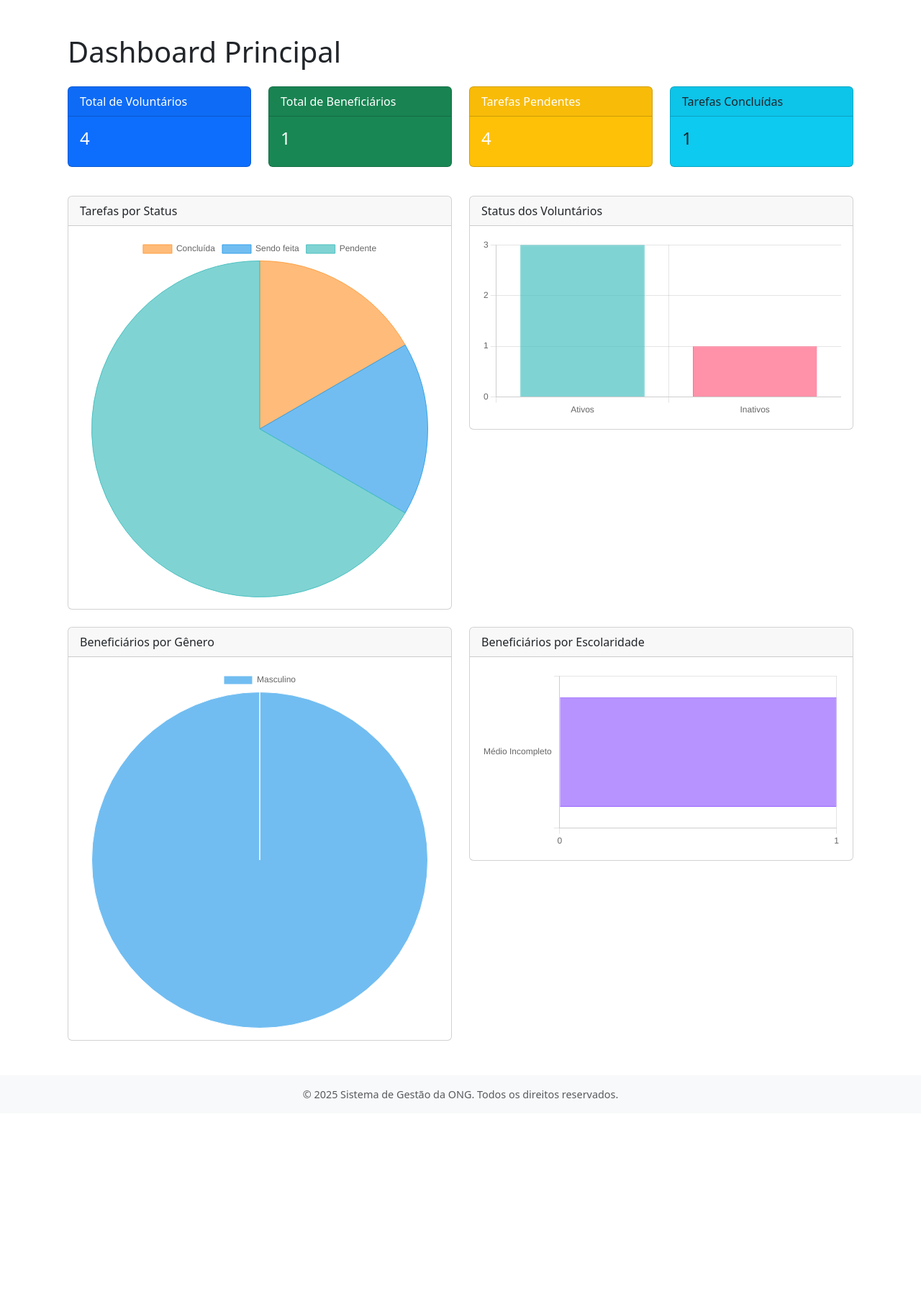
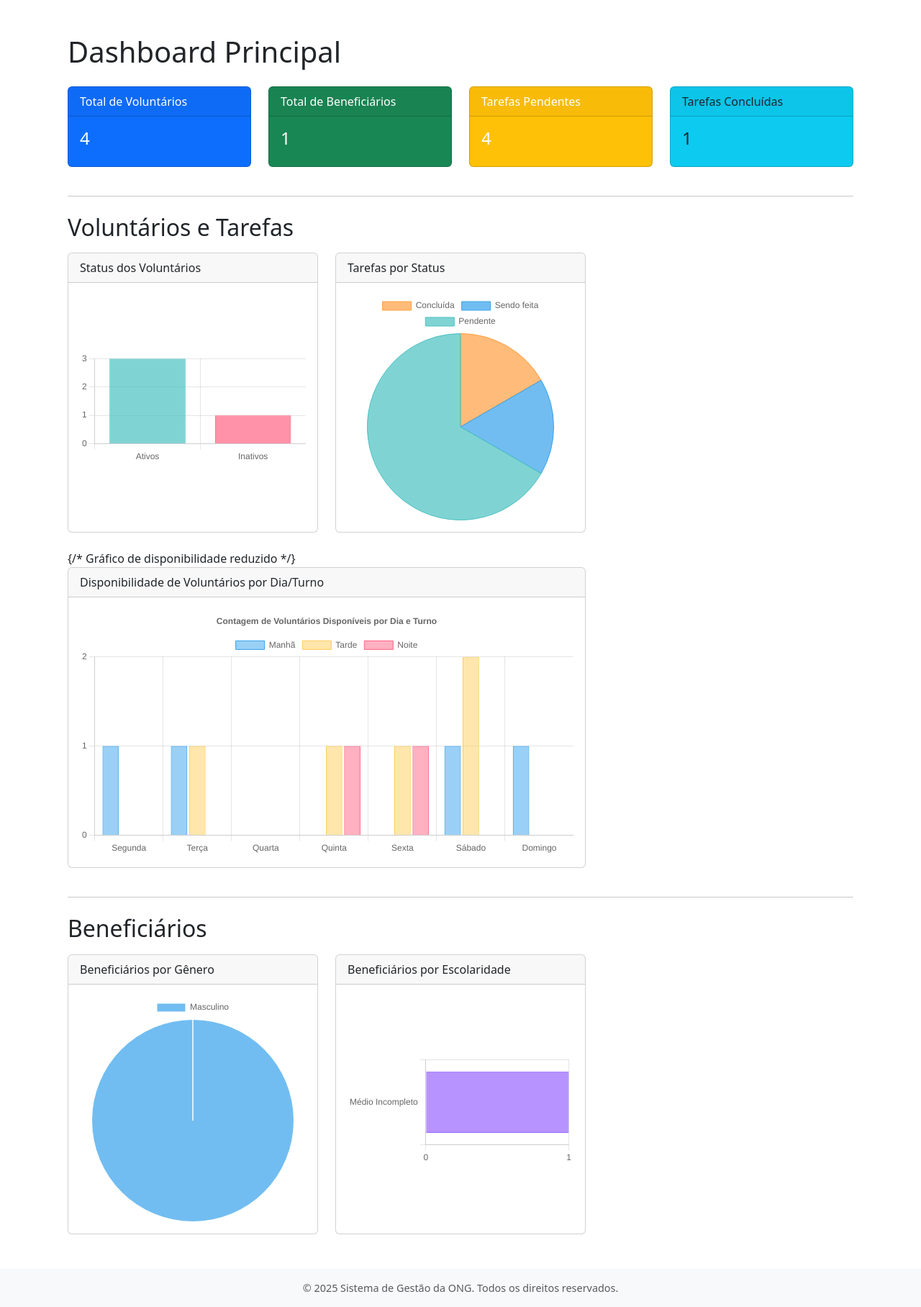
Before and after one commit to andreelzs/GestaoRenatoRodriguesONG, a Django app: page /dashboard/ in a window 1280 px wide. Shown: the part 56-1872 px from the top of the page at 72% size. Before the commit the page ends 1582 px from the top, so only its background shows below. Run offline with Django 4.2, Linux system fonts and the light colour scheme; a user stored in the database is signed in; data comes from the database, SQL or seed files in the repository; both versions use the stored data as it was after the commit.

Commit message:
Melhorias no dashboard
Adição de novos gráficos e melhorias na organização da página

```diff
--- /dev/null
+++ b/core/static/core/js/dashboard_charts.js
@@ -0,0 +1,189 @@
+document.addEventListener('DOMContentLoaded', function () {
+    // Função auxiliar para ler e parsear JSON de tags de script
+    const getJsonFromScriptTag = (scriptTagId) => {
+        const scriptTag = document.getElementById(scriptTagId);
+        if (!scriptTag) {
+            console.error(`Elemento script #${scriptTagId} não encontrado.`);
+            return null;
+        }
+        const rawText = scriptTag.textContent;
+        console.log(`Conteúdo bruto do script tag #${scriptTagId}:`, rawText);
+        try {
+            let parsedData = JSON.parse(rawText);
+            console.log(`Dados após 1º parse de #${scriptTagId}:`, parsedData, `É array? ${Array.isArray(parsedData)}`, `É string? ${typeof parsedData === 'string'}`);
+
+            if (typeof parsedData === 'string') {
+                console.log(`Tentando 2º parse para #${scriptTagId} pois o 1º resultou em string.`);
+                parsedData = JSON.parse(parsedData); // Tenta o segundo parse
+                console.log(`Dados após 2º parse de #${scriptTagId}:`, parsedData, `É array? ${Array.isArray(parsedData)}`);
+            }
+
+            // Log final do estado dos dados antes de retornar
+            console.log(`Dados finais (antes de retornar) de #${scriptTagId}:`, parsedData, Array.isArray(parsedData) ? "É um array" : "NÃO é um array");
+            return parsedData;
+        } catch (e) {
+            console.error(`Erro durante o parseamento JSON do script tag #${scriptTagId}:`, rawText, e);
+            return null;
+        }
+    };
+
+    // Gráfico de Tarefas por Status (Pizza)
+    if (document.getElementById('graficoTarefasStatus')) {
+        const statusLabels = getJsonFromScriptTag('status-labels-data');
+        const statusData = getJsonFromScriptTag('status-data-data');
+
+        console.log("Para graficoTarefasStatus - statusLabels:", statusLabels, "É array?", Array.isArray(statusLabels));
+        console.log("Para graficoTarefasStatus - statusData:", statusData, "É array?", Array.isArray(statusData));
+
+        if (statusLabels && statusData && Array.isArray(statusLabels) && Array.isArray(statusData)) {
+            const ctxTarefasStatus = document.getElementById('graficoTarefasStatus').getContext('2d');
+            new Chart(ctxTarefasStatus, {
+                type: 'pie',
+                data: {
+                    labels: statusLabels,
+                    datasets: [{
+                        label: 'Tarefas por Status',
+                        data: statusData,
+                        backgroundColor: ['rgba(255, 159, 64, 0.7)', 'rgba(54, 162, 235, 0.7)', 'rgba(75, 192, 192, 0.7)', 'rgba(153, 102, 255, 0.7)', 'rgba(255, 99, 132, 0.7)'],
+                        borderColor: ['rgba(255, 159, 64, 1)', 'rgba(54, 162, 235, 1)', 'rgba(75, 192, 192, 1)', 'rgba(153, 102, 255, 1)', 'rgba(255, 99, 132, 1)'],
+                        borderWidth: 1
+                    }]
+                },
+                options: { responsive: true, plugins: { legend: { position: 'top' }, title: { display: false } } }
+            });
+        } else {
+            console.error("Dados inválidos ou ausentes para graficoTarefasStatus. Labels é array:", Array.isArray(statusLabels), "Data é array:", Array.isArray(statusData));
+        }
+    }
+
+    // Gráfico de Status dos Voluntários (Barra)
+    if (document.getElementById('graficoVoluntariosStatus')) {
+        const voluntarioStatusLabels = getJsonFromScriptTag('voluntario-status-labels-data');
+        const voluntarioStatusData = getJsonFromScriptTag('voluntario-status-data-data');
+
+        console.log("Para graficoVoluntariosStatus - voluntarioStatusLabels:", voluntarioStatusLabels, "É array?", Array.isArray(voluntarioStatusLabels));
+        console.log("Para graficoVoluntariosStatus - voluntarioStatusData:", voluntarioStatusData, "É array?", Array.isArray(voluntarioStatusData));
+
+        if (voluntarioStatusLabels && voluntarioStatusData && Array.isArray(voluntarioStatusLabels) && Array.isArray(voluntarioStatusData)) {
+            const ctxVoluntariosStatus = document.getElementById('graficoVoluntariosStatus').getContext('2d');
+            new Chart(ctxVoluntariosStatus, {
+                type: 'bar',
+                data: {
+                    labels: voluntarioStatusLabels,
+                    datasets: [{
+                        label: 'Número de Voluntários',
+                        data: voluntarioStatusData,
+                        backgroundColor: ['rgba(75, 192, 192, 0.7)', 'rgba(255, 99, 132, 0.7)'],
+                        borderColor: ['rgba(75, 192, 192, 1)', 'rgba(255, 99, 132, 1)'],
+                        borderWidth: 1
+                    }]
+                },
+                options: { responsive: true, scales: { y: { beginAtZero: true, ticks: { stepSize: 1, precision: 0 } } }, plugins: { legend: { display: false } } }
+            });
+        } else {
+            console.error("Dados inválidos ou ausentes para graficoVoluntariosStatus. Labels é array:", Array.isArray(voluntarioStatusLabels), "Data é array:", Array.isArray(voluntarioStatusData));
+        }
+    }
+
+    // Gráfico de Beneficiários por Gênero (Pizza)
+    if (document.getElementById('graficoBeneficiariosGenero')) {
+        const generoLabels = getJsonFromScriptTag('genero-labels-data');
+        const generoData = getJsonFromScriptTag('genero-data-data');
+
+        console.log("Para graficoBeneficiariosGenero - generoLabels:", generoLabels, "É array?", Array.isArray(generoLabels));
+        console.log("Para graficoBeneficiariosGenero - generoData:", generoData, "É array?", Array.isArray(generoData));
+
+        if (generoLabels && generoData && Array.isArray(generoLabels) && Array.isArray(generoData)) {
+            const ctxBeneficiariosGenero = document.getElementById('graficoBeneficiariosGenero').getContext('2d');
+            new Chart(ctxBeneficiariosGenero, {
+                type: 'pie',
+                data: {
+                    labels: generoLabels,
+                    datasets: [{
+                        label: 'Beneficiários por Gênero',
+                        data: generoData,
+                        backgroundColor: ['rgba(54, 162, 235, 0.7)', 'rgba(255, 99, 132, 0.7)', 'rgba(255, 206, 86, 0.7)', 'rgba(75, 192, 192, 0.7)', 'rgba(153, 102, 255, 0.7)'],
+                        borderWidth: 1
+                    }]
+                },
+                options: { responsive: true, plugins: { legend: { position: 'top' } } }
+            });
+        } else {
+            console.error("Dados inválidos ou ausentes para graficoBeneficiariosGenero. Labels é array:", Array.isArray(generoLabels), "Data é array:", Array.isArray(generoData));
+        }
+    }
+
+    // Gráfico de Beneficiários por Escolaridade (Barra)
+    if (document.getElementById('graficoBeneficiariosEscolaridade')) {
+        const escolaridadeLabels = getJsonFromScriptTag('escolaridade-labels-data');
+        const escolaridadeData = getJsonFromScriptTag('escolaridade-data-data');
+
+        console.log("Para graficoBeneficiariosEscolaridade - escolaridadeLabels:", escolaridadeLabels, "É array?", Array.isArray(escolaridadeLabels));
+        console.log("Para graficoBeneficiariosEscolaridade - escolaridadeData:", escolaridadeData, "É array?", Array.isArray(escolaridadeData));
+
+        if (escolaridadeLabels && escolaridadeData && Array.isArray(escolaridadeLabels) && Array.isArray(escolaridadeData)) {
+            const ctxBeneficiariosEscolaridade = document.getElementById('graficoBeneficiariosEscolaridade').getContext('2d');
+            new Chart(ctxBeneficiariosEscolaridade, {
+                type: 'bar',
+                data: {
+                    labels: escolaridadeLabels,
+                    datasets: [{
+                        label: 'Beneficiários por Escolaridade',
+                        data: escolaridadeData,
+                        backgroundColor: 'rgba(153, 102, 255, 0.7)',
+                        borderColor: 'rgba(153, 102, 255, 1)',
+                        borderWidth: 1
+                    }]
+                },
+                options: { indexAxis: 'y', responsive: true, scales: { x: { beginAtZero: true, ticks: { stepSize: 1, precision: 0 } } }, plugins: { legend: { display: false } } }
+            });
+        } else {
+            console.error("Dados inválidos ou ausentes para graficoBeneficiariosEscolaridade. Labels é array:", Array.isArray(escolaridadeLabels), "Data é array:", Array.isArray(escolaridadeData));
+        }
+    }
+
+    // Gráfico de Disponibilidade de Voluntários (Barras Agrupadas)
+    if (document.getElementById('graficoDisponibilidadeVoluntarios')) {
+        const dispLabels = getJsonFromScriptTag('disp-labels-data');
+        const dispDatasetsRaw = getJsonFromScriptTag('disp-datasets-data');
+
+        console.log("Para graficoDisponibilidadeVoluntarios - dispLabels:", dispLabels, "É array?", Array.isArray(dispLabels));
+        console.log("Para graficoDisponibilidadeVoluntarios - dispDatasetsRaw:", dispDatasetsRaw, "É array?", Array.isArray(dispDatasetsRaw));
+
+        if (dispLabels && dispDatasetsRaw && Array.isArray(dispLabels) && Array.isArray(dispDatasetsRaw)) {
+            const turnosColors = [
+                { bg: 'rgba(54, 162, 235, 0.5)', border: 'rgba(54, 162, 235, 1)' }, // Manhã (Azul)
+                { bg: 'rgba(255, 206, 86, 0.5)', border: 'rgba(255, 206, 86, 1)' }, // Tarde (Amarelo)
+                { bg: 'rgba(255, 99, 132, 0.5)', border: 'rgba(255, 99, 132, 1)' }    // Noite (Vermelho)
+            ];
+
+            const finalDispDatasets = dispDatasetsRaw.map((dataset, index) => {
+                return {
+                    label: dataset.label,
+                    data: dataset.data,
+                    backgroundColor: turnosColors[index % turnosColors.length].bg,
+                    borderColor: turnosColors[index % turnosColors.length].border,
+                    borderWidth: 1
+                };
+            });
+
+            console.log("Para graficoDisponibilidadeVoluntarios - finalDispDatasets:", finalDispDatasets);
+
+            const ctxDisponibilidadeVoluntarios = document.getElementById('graficoDisponibilidadeVoluntarios').getContext('2d');
+            new Chart(ctxDisponibilidadeVoluntarios, {
+                type: 'bar',
+                data: {
+                    labels: dispLabels,
+                    datasets: finalDispDatasets
+                },
+                options: {
+                    responsive: true,
+                    scales: { y: { beginAtZero: true, ticks: { stepSize: 1, precision: 0 } } },
+                    plugins: { legend: { position: 'top' }, title: { display: true, text: 'Contagem de Voluntários Disponíveis por Dia e Turno' } }
+                }
+            });
+        } else {
+            console.error("Dados inválidos ou ausentes para graficoDisponibilidadeVoluntarios. Labels é array:", Array.isArray(dispLabels), "Data é array:", Array.isArray(dispDatasetsRaw));
+        }
+    }
+});
--- a/dashboard/templates/dashboard/painel_principal.html
+++ b/dashboard/templates/dashboard/painel_principal.html
@@ -1,10 +1,23 @@
 {% extends "core/base.html" %}
+{% load static %}
 
 {% block title %}{{ titulo_pagina }} - {{ block.super }}{% endblock title %}
 
 {% block content %}
 <div class="container mt-4">
     <h1 class="mb-4">{{ titulo_pagina }}</h1>
+
+    {# Dados JSON para os gráficos #}
+    {{ status_labels_json|json_script:"status-labels-data" }}
+    {{ status_data_json|json_script:"status-data-data" }}
+    {{ voluntario_status_labels_json|json_script:"voluntario-status-labels-data" }}
+    {{ voluntario_status_data_json|json_script:"voluntario-status-data-data" }}
+    {{ genero_labels_json|json_script:"genero-labels-data" }}
+    {{ genero_data_json|json_script:"genero-data-data" }}
+    {{ escolaridade_labels_json|json_script:"escolaridade-labels-data" }}
+    {{ escolaridade_data_json|json_script:"escolaridade-data-data" }}
+    {{ disp_labels_json|json_script:"disp-labels-data" }}
+    {{ disp_datasets_json|json_script:"disp-datasets-data" }}
 
     {# Cards com estatísticas rápidas #}
     <div class="row mb-4">
@@ -42,38 +55,54 @@
         </div>
     </div>
 
-    {# Linha para os gráficos #}
+    <hr>
+    <h2 class="mt-4 mb-3">Voluntários e Tarefas</h2>
+
     <div class="row">
-        <div class="col-md-6 mb-4">
-            <div class="card">
-                <div class="card-header">Tarefas por Status</div>
-                <div class="card-body">
-                    <canvas id="graficoTarefasStatus"></canvas>
+        <div class="col-lg-4 col-md-6 mb-4">
+            <div class="card h-100">
+                <div class="card-header">Status dos Voluntários</div>
+                <div class="card-body d-flex justify-content-center align-items-center">
+                    <canvas id="graficoVoluntariosStatus"></canvas>
                 </div>
             </div>
         </div>
-        <div class="col-md-6 mb-4">
-            <div class="card">
-                <div class="card-header">Status dos Voluntários</div>
-                <div class="card-body">
-                    <canvas id="graficoVoluntariosStatus"></canvas>
+        <div class="col-lg-4 col-md-6 mb-4">
+            <div class="card h-100">
+                <div class="card-header">Tarefas por Status</div>
+                <div class="card-body d-flex justify-content-center align-items-center">
+                    <canvas id="graficoTarefasStatus"></canvas>
                 </div>
             </div>
         </div>
     </div>
     <div class="row">
-        <div class="col-md-6 mb-4">
+        <div class="col-lg-8 col-md-12 mb-4"> {/* Gráfico de disponibilidade reduzido */}
             <div class="card">
+                <div class="card-header">Disponibilidade de Voluntários por Dia/Turno</div>
+                <div class="card-body">
+                    <canvas id="graficoDisponibilidadeVoluntarios"></canvas>
+                </div>
+            </div>
+        </div>
+    </div>
+
+    <hr>
+    <h2 class="mt-4 mb-3">Beneficiários</h2>
+
+    <div class="row">
+        <div class="col-lg-4 col-md-6 mb-4">
+            <div class="card h-100">
                 <div class="card-header">Beneficiários por Gênero</div>
-                <div class="card-body">
+                <div class="card-body d-flex justify-content-center align-items-center">
                     <canvas id="graficoBeneficiariosGenero"></canvas>
                 </div>
             </div>
         </div>
-        <div class="col-md-6 mb-4">
-            <div class="card">
+        <div class="col-lg-4 col-md-6 mb-4">
+            <div class="card h-100">
                 <div class="card-header">Beneficiários por Escolaridade</div>
-                <div class="card-body">
+                <div class="card-body d-flex justify-content-center align-items-center">
                     <canvas id="graficoBeneficiariosEscolaridade"></canvas>
                 </div>
             </div>
@@ -86,147 +115,5 @@
 {% block scripts %}
 {{ block.super }}
 <script src="https://cdn.jsdelivr.net/npm/chart.js"></script>
-<script>
-    document.addEventListener('DOMContentLoaded', function () {
-        // Gráfico de Tarefas por Status (Pizza)
-        const ctxTarefasStatus = document.getElementById('graficoTarefasStatus').getContext('2d');
-        new Chart(ctxTarefasStatus, {
-            type: 'pie', // ou 'doughnut'
-            data: {
-                labels: {{ status_labels_json|safe }},
-                datasets: [{
-                    label: 'Tarefas por Status',
-                    data: {{ status_data_json|safe }},
-                    backgroundColor: [
-                        'rgba(255, 159, 64, 0.7)', // Pendente (Laranja)
-                        'rgba(54, 162, 235, 0.7)', // Sendo Feita (Azul)
-                        'rgba(75, 192, 192, 0.7)', // Concluída (Verde)
-                        'rgba(153, 102, 255, 0.7)', // Cancelada (Roxo)
-                        'rgba(255, 99, 132, 0.7)', // Outro status
-                    ],
-                    borderColor: [
-                        'rgba(255, 159, 64, 1)',
-                        'rgba(54, 162, 235, 1)',
-                        'rgba(75, 192, 192, 1)',
-                        'rgba(153, 102, 255, 1)',
-                        'rgba(255, 99, 132, 1)',
-                    ],
-                    borderWidth: 1
-                }]
-            },
-            options: {
-                responsive: true,
-                plugins: {
-                    legend: {
-                        position: 'top',
-                    },
-                    title: {
-                        display: false,
-                        text: 'Distribuição de Tarefas por Status'
-                    }
-                }
-            }
-        });
-
-        // Gráfico de Status dos Voluntários (Barra)
-        const ctxVoluntariosStatus = document.getElementById('graficoVoluntariosStatus').getContext('2d');
-        new Chart(ctxVoluntariosStatus, {
-            type: 'bar',
-            data: {
-                labels: {{ voluntario_status_labels_json|safe }},
-                datasets: [{
-                    label: 'Número de Voluntários',
-                    data: {{ voluntario_status_data_json|safe }},
-                    backgroundColor: [
-                        'rgba(75, 192, 192, 0.7)', // Ativos
-                        'rgba(255, 99, 132, 0.7)'  // Inativos
-                    ],
-                    borderColor: [
-                        'rgba(75, 192, 192, 1)',
-                        'rgba(255, 99, 132, 1)'
-                    ],
-                    borderWidth: 1
-                }]
-            },
-            options: {
-                responsive: true,
-                scales: {
-                    y: {
-                        beginAtZero: true,
-                        ticks: {
-                            stepSize: 1 // Garante que o eixo Y mostre apenas inteiros
-                        }
-                    }
-                },
-                plugins: {
-                    legend: {
-                        display: false,
-                    }
-                }
-            }
-        });
-
-        // Gráfico de Beneficiários por Gênero (Pizza)
-        const ctxBeneficiariosGenero = document.getElementById('graficoBeneficiariosGenero').getContext('2d');
-        new Chart(ctxBeneficiariosGenero, {
-            type: 'pie',
-            data: {
-                labels: {{ genero_labels_json|safe }},
-                datasets: [{
-                    label: 'Beneficiários por Gênero',
-                    data: {{ genero_data_json|safe }},
-                    backgroundColor: [
-                        'rgba(54, 162, 235, 0.7)',
-                        'rgba(255, 99, 132, 0.7)',
-                        'rgba(255, 206, 86, 0.7)',
-                        'rgba(75, 192, 192, 0.7)',
-                        'rgba(153, 102, 255, 0.7)'
-                    ],
-                    borderWidth: 1
-                }]
-            },
-            options: {
-                responsive: true,
-                plugins: {
-                    legend: {
-                        position: 'top',
-                    }
-                }
-            }
-        });
-
-        // Gráfico de Beneficiários por Escolaridade (Barra)
-        const ctxBeneficiariosEscolaridade = document.getElementById('graficoBeneficiariosEscolaridade').getContext('2d');
-        new Chart(ctxBeneficiariosEscolaridade, {
-            type: 'bar',
-            data: {
-                labels: {{ escolaridade_labels_json|safe }},
-                datasets: [{
-                    label: 'Beneficiários por Escolaridade',
-                    data: {{ escolaridade_data_json|safe }},
-                    backgroundColor: 'rgba(153, 102, 255, 0.7)',
-                    borderColor: 'rgba(153, 102, 255, 1)',
-                    borderWidth: 1
-                }]
-            },
-            options: {
-                indexAxis: 'y', // Barras horizontais para melhor leitura de muitos rótulos
-                responsive: true,
-                scales: {
-                    x: { // Note que para barras horizontais, o eixo de contagem é 'x'
-                        beginAtZero: true,
-                        ticks: {
-                            stepSize: 1
-                        }
-                    }
-                },
-                plugins: {
-                    legend: {
-                        display: false,
-                    }
-                }
-            }
-        });
-    });
-</script>
+<script src="{% static 'core/js/dashboard_charts.js' %}" defer></script>
 {% endblock scripts %}
--- a/dashboard/views.py
+++ b/dashboard/views.py
@@ -33,6 +33,28 @@ def painel_principal(request):
     escolaridade_labels = [dict(Beneficiario.ESCOLARIDADE_CHOICES).get(item['escolaridade'], item['escolaridade']) for item in beneficiarios_por_escolaridade]
     escolaridade_data = [item['total'] for item in beneficiarios_por_escolaridade]
 
+    # 5. Contagem de voluntários por disponibilidade (dia/turno)
+    dias_semana_map = {
+        "Segunda": "seg", "Terça": "ter", "Quarta": "qua",
+        "Quinta": "qui", "Sexta": "sex", "Sábado": "sab", "Domingo": "dom"
+    }
+    turnos_map = {"Manhã": "m", "Tarde": "t", "Noite": "n"}
+
+    disp_labels = list(dias_semana_map.keys())
+    disp_datasets = []
+
+    for nome_turno, abrev_turno in turnos_map.items():
+        turno_data = []
+        for nome_dia, abrev_dia in dias_semana_map.items():
+            campo_filtro = f"disp_{abrev_dia}_{abrev_turno}"
+            count = Voluntario.objects.filter(ativo=True, **{campo_filtro: True}).count()
+            turno_data.append(count)
+        disp_datasets.append({
+            "label": nome_turno,
+            "data": turno_data,
+            # Você pode adicionar cores específicas por turno aqui, ex:
+            # "backgroundColor": "rgba(54, 162, 235, 0.5)" para Manhã, etc.
+        })
 
     contexto = {
         'titulo_pagina': 'Dashboard Principal',
@@ -49,5 +71,8 @@ def painel_principal(request):
         'genero_data_json': json.dumps(genero_data),
         'escolaridade_labels_json': json.dumps(escolaridade_labels),
         'escolaridade_data_json': json.dumps(escolaridade_data),
+
+        'disp_labels_json': json.dumps(disp_labels),
+        'disp_datasets_json': json.dumps(disp_datasets),
     }
     return render(request, 'dashboard/painel_principal.html', contexto)
```
Also changed, not shown: db.sqlite3.
